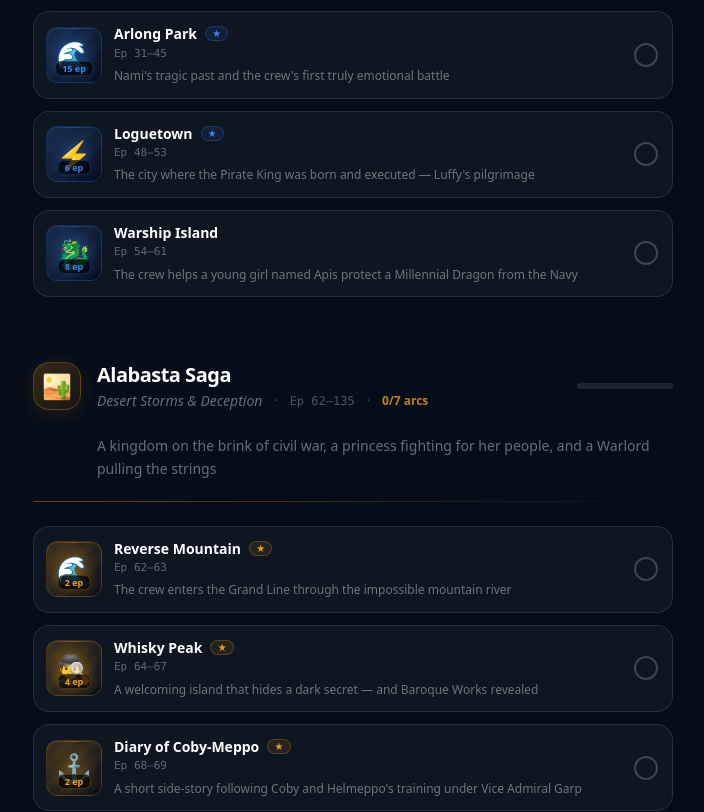
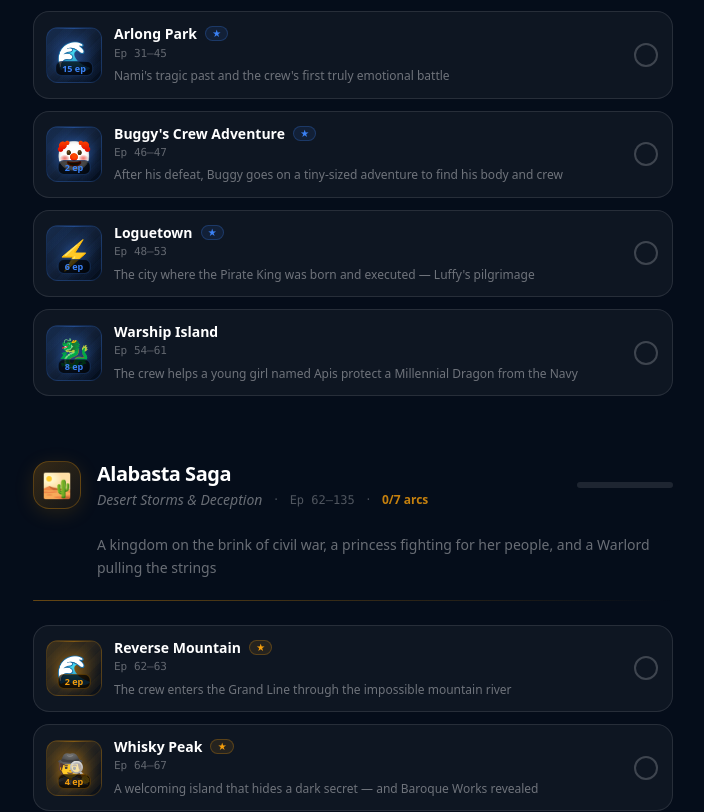
Before and after one commit to m00p1ng/one-piece-catchup, a React (Vite) app: page / in a window 1280 px wide. Shown: the part 1124-1936 px from the top of the page, without its empty margins (287-991 px from the left). Built offline with nearby package versions, Linux system fonts and the light colour scheme.

Commit message:
feat: add Buggy's Crew Adventure and correct episode ranges across multiple sagas

```diff
--- a/src/data/arcs.ts
+++ b/src/data/arcs.ts
@@ -130,6 +130,23 @@ export const sagas: Saga[] = [
           { ep: 43, title: "The End of the Fish-Man Empire! Nami is my Friend!" },
           { ep: 44, title: "Setting off with a Smile! Farewell my Hometown, Cocoyasi Village!", note: '"Help me!" scene' },
           { ep: 45, title: "Bounty! Straw Hat Luffy Becomes World Famous!", note: "Arlong defeated" },
+        ],
+      },
+      {
+        id: "buggy-crew-adventure",
+        name: "Buggy's Crew Adventure",
+        episodes: "46–47",
+        startEp: 46,
+        endEp: 47,
+        count: 2,
+        thumbnailEmoji: "🤡",
+        description: "After his defeat, Buggy goes on a tiny-sized adventure to find his body and crew",
+        villain: "Kumate Tribe",
+        highlight: "Buggy meets Alvida and forms the first major pirate alliance of the series",
+        mustWatch: true,
+        landmarks: [
+          { ep: 46, title: "Following the Straw Hat! Buggy's Big Adventure", note: "Canon cover story" },
+          { ep: 47, title: "The Wait is Over! The Return of Captain Buggy!", note: "Buggy and Alvida unite" },
         ],
       },
       {
@@ -608,10 +625,10 @@ export const sagas: Saga[] = [
       {
         id: "aokiji-intro",
         name: "Admiral Aokiji",
-        episodes: "227–228",
+        episodes: "227",
         startEp: 227,
-        endEp: 228,
-        count: 2,
+        endEp: 227,
+        count: 1,
         thumbnailEmoji: "❄️",
         description: "The Straw Hats meet a Navy Admiral for the first time on Long Ring Long Land",
         villain: "Admiral Aokiji (Kuzan)",
@@ -1122,8 +1139,8 @@ export const sagas: Saga[] = [
     id: "fishman-island",
     name: "Fish-Man Island Saga",
     subtitle: "Beneath the Waves",
-    episodes: "517–574",
-    totalEps: 58,
+    episodes: "517–578",
+    totalEps: 62,
     color: "#0284c7",
     darkColor: "#082f49",
     icon: "🐟",
@@ -1242,7 +1259,7 @@ export const sagas: Saga[] = [
     id: "dressrosa",
     name: "Dressrosa Saga",
     subtitle: "The Underworld Exposed",
-    episodes: "579–746",
+    episodes: "579–750",
     totalEps: 168,
     color: "#e11d48",
     darkColor: "#881337",
@@ -1487,7 +1504,7 @@ export const sagas: Saga[] = [
     id: "whole-cake",
     name: "Whole Cake Island Saga",
     subtitle: "A Rescue in the Sweet Sea",
-    episodes: "783–877",
+    episodes: "751–889",
     totalEps: 95,
     color: "#ec4899",
     darkColor: "#831843",
@@ -1936,7 +1953,7 @@ export const sagas: Saga[] = [
         episodes: "1086–1155",
         startEp: 1086,
         endEp: 1155,
-        count: 40,
+        count: 70,
         thumbnailEmoji: "🤖",
         description: "The most lore-dense arc yet — secrets of the ancient kingdom begin to unravel",
         villain: "Gorosei / Im-sama",
```
